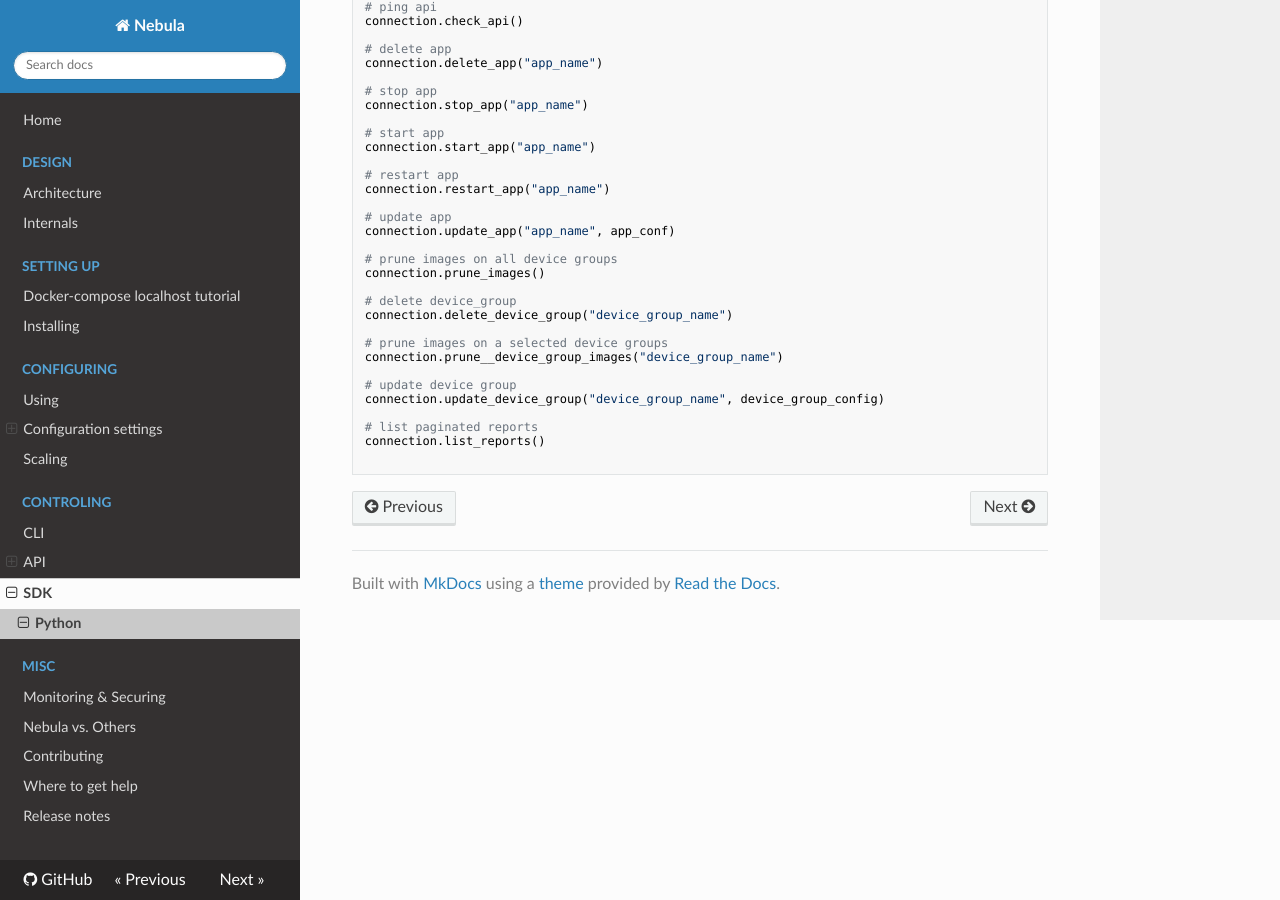
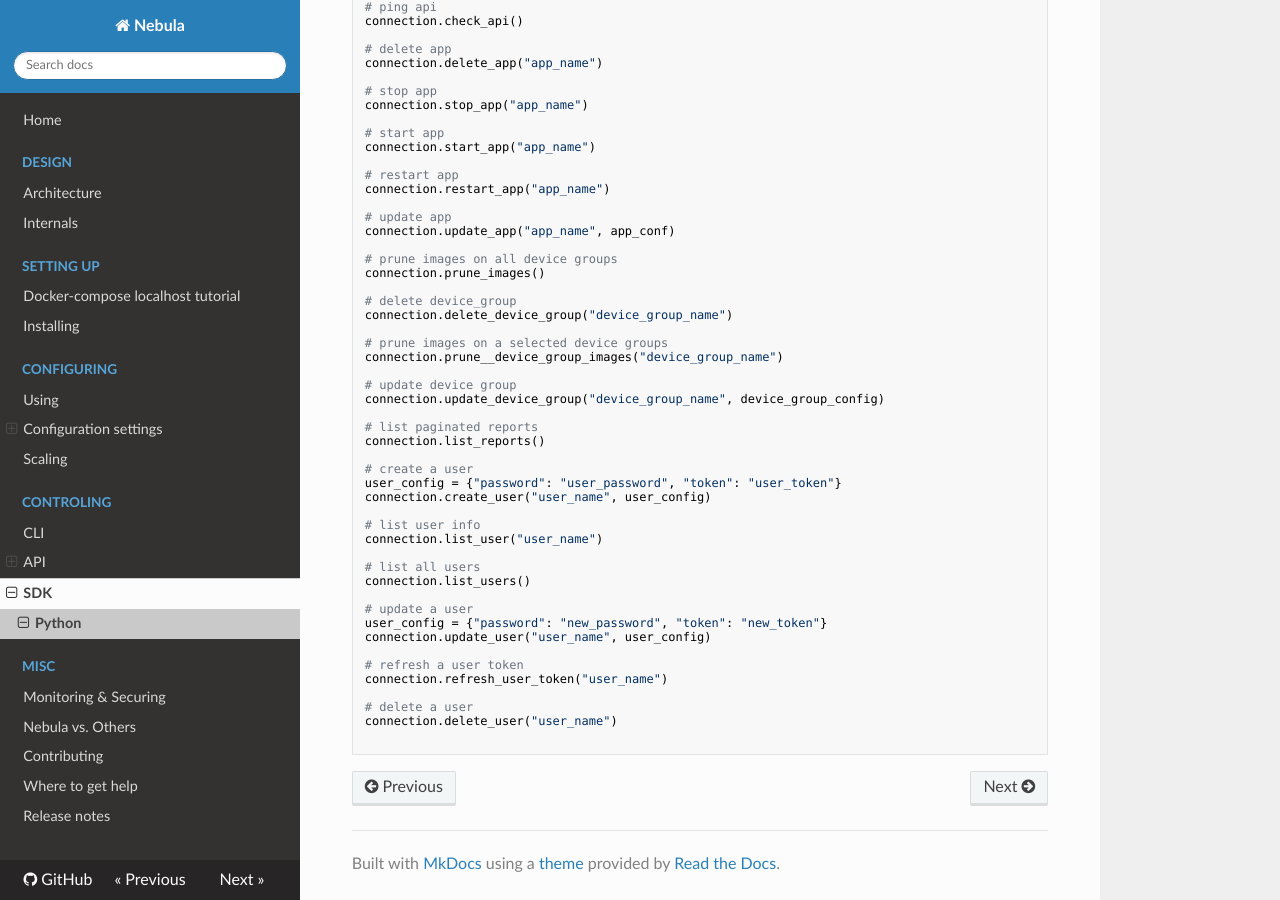
Before and after one commit to nebula-orchestrator/docs, an MkDocs documentation site: the page built from docs/sdk/python.md, in a window 1280 px wide and 900 px high, scrolled down 1230 px. Built offline with MkDocs 1.6.1, drawn with Linux system fonts in a browser that asks for light colours; nearby versions of some CDN libraries; old or Windows-style settings are respelled for this version of MkDocs.

Commit message:
adding python sdk user endpoints

````diff
--- a/docs/sdk/python.md
+++ b/docs/sdk/python.md
@@ -96,4 +96,24 @@ connection.update_device_group("device_group_name", device_group_config)
 # list paginated reports
 connection.list_reports()
 
+# create a user
+user_config = {"password": "user_password", "token": "user_token"}
+connection.create_user("user_name", user_config)
+
+# list user info
+connection.list_user("user_name")
+
+# list all users
+connection.list_users()
+
+# update a user
+user_config = {"password": "new_password", "token": "new_token"}
+connection.update_user("user_name", user_config)
+
+# refresh a user token
+connection.refresh_user_token("user_name")
+
+# delete a user
+connection.delete_user("user_name")
+
 ```
````
